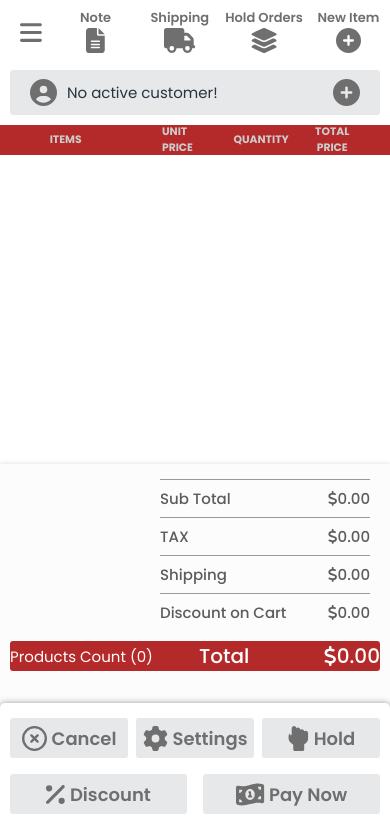
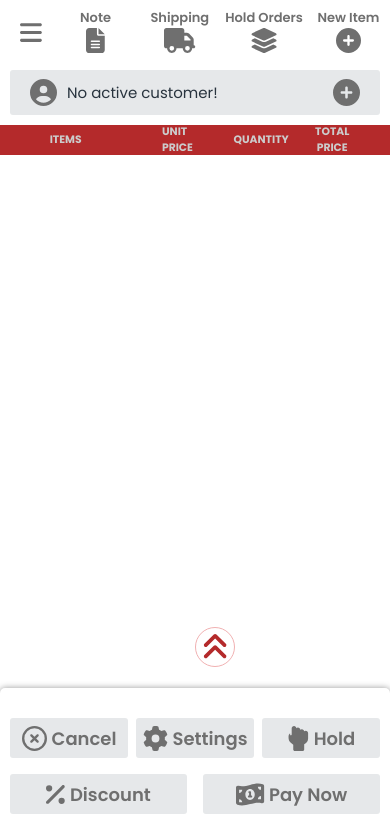
Before and after one commit to Hadayetullah/pos-application, a React (Vite) app: page / in a window 390 px wide. Shown: the top 838 px of the page. Built offline with nearby package versions, Linux system fonts and the light colour scheme.

Commit message:
POS Initial responsive complete

```diff
--- a/src/components/POS.jsx
+++ b/src/components/POS.jsx
@@ -19,7 +19,8 @@ import {
     faMoneyBill1Wave,
     faEllipsisVertical,
     faMessage,
-    faFlag
+    faFlag,
+    faAnglesUp
 } from '@fortawesome/free-solid-svg-icons'
 import { faCircleXmark, faPenToSquare, faTrashCan } from '@fortawesome/free-regular-svg-icons'
 // import { faTwitter, faFontAwesome } from '@fortawesome/free-brands-svg-icons'
@@ -38,6 +39,8 @@ const POS = () => {
 
     const [itemCount, setItemCount] = useState(0);
     const [name, setName] = useState(false);
+    const [activeSection, setActiveSection] = useState(false);
+
     const dispatch = useDispatch()
     const state = useSelector(state => state);
 
@@ -47,6 +50,7 @@ const POS = () => {
     // useEffect(()=> {
 
     // }, []);
+    // console.log(activeSection)
 
 
     useEffect(() => {
@@ -71,7 +75,12 @@ const POS = () => {
 
     const handleResize = (e) => {
         let items = Math.floor((document.querySelector(".pos__right__bottom").clientWidth)/ 170);
-        setItemCount((items));
+        if(items <=2) {
+            setItemCount((items + 1));
+        } else {
+            setItemCount((items));
+        }
+        // console.log(window.innerWidth)
     };
 
     const handleClassName = () => {
@@ -84,12 +93,50 @@ const POS = () => {
     }
 
 
+    const footer = (
+        <ul className={`${activeSection === true ? "translate__footer" : ""} left__bottom__footer`}>
+            <li className='left__bottom__footer-nav'>
+                <FontAwesomeIcon icon={faCircleXmark} className='left__nav__top-icon' />
+                <span>
+                    Cancel
+                </span>
+            </li>
+            <li className='left__bottom__footer-nav'>
+                <FontAwesomeIcon icon={faGear} className='left__nav__top-icon' />
+                <span>
+                    Settings
+                </span>
+            </li>
+            <li className='left__bottom__footer-nav'>
+                <FontAwesomeIcon icon={faHandBackFist} className='left__nav__top-icon' />
+                <span>
+                    Hold
+                </span>
+            </li>
+            <li className='left__bottom__footer-nav'>
+            <FontAwesomeIcon icon={faPercent} className='left__nav__top-icon' />
+                <span>
+                    Discount
+                </span>
+            </li>
+            <li className='responsive__visible'></li>
+            <li className='left__bottom__footer-nav'>
+                <FontAwesomeIcon icon={faMoneyBill1Wave} className='left__nav__top-icon' />
+                <span>
+                    Pay Now
+                </span>
+            </li>
+        </ul>
+    )
+
+
   return (
     <div>
         <div className="home grid">
-            <div className={`${name ? "responsive__scroll" : ""}`}>
+            {/* <div className={`${name ? "responsive__scroll" : ""}`}> */}
                 <div className="pos grid">
-                    <div className="pos__left">
+                    {/* <div className={`pos__left`}> */}
+                    <div className={`pos__left ${activeSection === true ? "pos__left-deactive" : ""}`}>
                         <nav className="left__nav__top grid">
                             <FontAwesomeIcon icon={faBars} className="pos__left__bar" />
                             <ul className="left__nav__top-items">
@@ -207,44 +254,16 @@ const POS = () => {
                                 </div>
                             </div>
 
-                            <ul className="left__bottom__footer">
-                                <li className='left__bottom__footer-nav'>
-                                    <FontAwesomeIcon icon={faCircleXmark} className='left__nav__top-icon' />
-                                    <span>
-                                        Cancel
-                                    </span>
-                                </li>
-                                <li className='left__bottom__footer-nav'>
-                                    <FontAwesomeIcon icon={faGear} className='left__nav__top-icon' />
-                                    <span>
-                                        Settings
-                                    </span>
-                                </li>
-                                <li className='left__bottom__footer-nav'>
-                                    <FontAwesomeIcon icon={faHandBackFist} className='left__nav__top-icon' />
-                                    <span>
-                                        Hold
-                                    </span>
-                                </li>
-                                <li className='left__bottom__footer-nav'>
-                                <FontAwesomeIcon icon={faPercent} className='left__nav__top-icon' />
-                                    <span>
-                                        Discount
-                                    </span>
-                                </li>
-                                <li className='responsive__visible'></li>
-                                <li className='left__bottom__footer-nav'>
-                                    <FontAwesomeIcon icon={faMoneyBill1Wave} className='left__nav__top-icon' />
-                                    <span>
-                                        Pay Now
-                                    </span>
-                                </li>
-                            </ul>
+                            { footer }
                         </footer>
                     </div>
 
+                    <div className="responsive__footer__navigation">
+                        { footer }
+                    </div>
+
                     {/* POS RIGHT */}
-                    <div className="pos__right">
+                    <div className={`pos__right ${activeSection === true ? "pos__right-active": ""}`}>
                         <nav className="right__nav__top">
                             <FontAwesomeIcon icon={faMagnifyingGlass} className="right__nav__top-search" />
                             <input type="text" className="right__nav__top-input" placeholder='Search Products...' />
@@ -282,6 +301,10 @@ const POS = () => {
                         </div>
                     </div>
                 </div>
+            {/* </div> */}
+
+            <div onClick={()=> setActiveSection(!activeSection)} className="toggle__view">
+                <FontAwesomeIcon icon={faAnglesUp} className='angle__up' />
             </div>
         </div>
     </div>
--- a/src/components/posChilds/CategoryItems.css
+++ b/src/components/posChilds/CategoryItems.css
@@ -11,7 +11,7 @@
 	/* height: 240px; */
 	text-align: center;
 	/* max-height: 100%; */
-	max-height: 330px;
+	max-height: 340px;
 	cursor: pointer;
 }
 /* .item__img {} */
--- a/src/components/posChilds/CurrentOrderList.css
+++ b/src/components/posChilds/CurrentOrderList.css
@@ -15,8 +15,9 @@
 	flex-direction: row;
 	align-items: center;
 	border: 1px solid #999;
-	height: auto;
-	border-bottom: none;
+	min-height: 40px;
+	max-height: auto;
+	/* border-bottom: none; */
 }
 .munus {
 	font-size: 25px;
--- a/src/indey.css
+++ b/src/indey.css
@@ -131,6 +131,16 @@ img {
 .pos__left {
 	width: 100%;
 	background-color: #fff;
+	overflow-y: scroll;
+	height: 100vh;
+	/* height: calc(100vh - 50px); */
+	transition: 0.3s;
+	transform: translateY(0);
+	padding-bottom: 50px;
+}
+.pos__left.pos__left-deactive {
+    transition: .3s;
+    transform: translateY(-100%);
 }
 .left__nav__top {
 	grid-template-columns: max-content 1fr;
@@ -254,22 +264,25 @@ img {
 /* LEFT BODY CONTENT */
 .body__left__content {
 	width: 100%;
-	min-height: calc(100vh - 535px);
+	height: calc(100vh - 300px);
 	padding: 10px 0 30px 0;
 	font-size: 15px;
 	background-color: #fff;
 	font-weight: 600;
 	color: #727272;
 	overflow: auto;
+	/* min-height: 275px; */
 }
 
 
-/* RIGHT SECTION BOTTOM */
+
+/* SECTION BOTTOM */
 .left__bottom {
 	background-color: #FCFCFC;
 	padding-top: 15px;
 	box-shadow: 0px 0px 5px 0px #DBDBDB;
 	padding-bottom: 50px;
+	margin-bottom: 90px;
 }
 .products__calculation__top {
 	display: flex;
@@ -307,7 +320,18 @@ img {
 	font-size: 20px;
 	font-weight: 500;
 }
-.left__bottom__footer {
+.left__bottom .left__bottom__footer {
+	display: none;
+}
+
+.responsive__footer__navigation {
+    background-color: #FCFCFC;
+	/* padding-top: 15px; */
+	box-shadow: 0px 0px 5px 0px #DBDBDB;
+	/* padding-bottom: 50px;
+	margin-bottom: 90px; */
+}
+.responsive__footer__navigation .left__bottom__footer {
 	display: grid;
 	justify-content: center;
 	/* padding: 10px; */
@@ -319,9 +343,14 @@ img {
 	left: 0;
 	right: 0;
 	background-color: #fff;
-	padding: 15px 10px 30px 10px;
+	padding: 30px 10px;
 	border-radius: 5px;
 	box-shadow: 0 0 6px 0 #999;
+    z-index: 1;
+    transition: transform .3s ease;
+}
+.responsive__footer__navigation .translate__footer.left__bottom__footer {
+    transform: translateY(100%);
 }
 .left__bottom__footer-nav {
 	height: 40px;
@@ -349,15 +378,132 @@ img {
 
 
 
+/* *************************************** POS RIGHT ***************************** */
+.pos__right {
+	width: 100%;
+	transition: .3s;
+	transform: translateY(0);
+	height: 100vh;
+    overflow-y: scroll;
+}
+.pos__right.pos__right-active {
+	transition: .3s;
+	transform: translateY(-100%);
+}
+
+
+.right__nav__top {
+    max-width: 100%;
+    display: flex;
+    justify-content: space-between;
+    align-items: center;
+    justify-items: center;
+    height: 50px;
+    box-shadow: 0px 2px 9px -3px #333;
+}
+.right__nav__top-search {
+    float: left;
+    width: 30px;
+    height: 30px;
+    margin-left: 20px;
+}
+.right__nav__top-input {
+    font-size: 20px;
+    float: left;
+    margin-left: 15px;
+    border: none;
+    background-color: transparent;
+    outline: none;
+    width: 80%;
+    resize: none;
+}
+.right__nav__top-qr {
+    float: right;
+    margin-left: auto;
+    margin-right: 20px;
+    width: 35px;
+    height: 35px;
+}
+
+
+.pos__right__bottom {
+    width: 100%;
+    height: calc(100vh - 103px);
+    /* background: rebeccapurple; */
+    border-left: 1px solid #999;
+}
+.pos__right__bottom__navsection {
+    grid-template-columns: 1fr max-content;
+    align-items: center;
+    /* border-bottom: 1px solid #D4D4D4; */
+    margin-bottom: 0;
+    /* box-shadow: 0px -51px 0px 0px #999; */
+}
+.right__nav__bottom {
+    gap: .5rem;
+    padding-right: 10px;
+}
+.right__nav__bottom-menu {
+    /* width: 10px; */
+    font-size: 35px;
+    padding: 5px 10px 0px 0;
+    color: #5C5C5C;
+}
+
+
+
+
+/* ************ TOGGLE ICON ************* */
+.toggle__view {
+	position: fixed;
+	left: 50%;
+	right: 0;
+	bottom: 21%;
+	z-index: 1000;
+	width: 40px;
+	border-radius: 50px;
+	height: 40px;
+	display: inline-flex;
+	justify-content: center;
+	align-content: center;
+	transition: .3s;
+	cursor: pointer;
+	border: 1px solid #F0B0B1;
+	background-color: #fff;
+}
+.angle__up {
+	font-size: 30px;
+	color: #B42A2B;
+	align-self: center;
+}
+
+
+
+@media (min-width: 450px) {
+    .pos__right__bottom__navsection {
+        margin-bottom: 10px;
+    }
+    .right__nav__bottom {
+        padding: 15px;
+    }
+    .right__nav__bottom-menu {
+        padding: 5px 15px 0px 0;
+    }
+}
 
 /* ************************************ LARGE DEVICE **********************************/
 
 @media (min-width: 825px) {
-    .responsive__scroll {
+    body {
+        overflow-y: scroll;
+    }
+
+
+    /* .responsive__scroll {
 		display: block;
 		width: 100%;
-		overflow: scroll;
-	}
+		overflow-y: scroll;
+	} */
 
     .home {
         grid-template-columns: 1fr;
@@ -367,7 +513,7 @@ img {
     /*============== POS ==============*/
     .pos {
         height: calc(100vh - 46px);
-        border: 1px solid #999;
+        /* border: 1px solid #999; */
 		grid-template-columns: 1fr;
 		gap: 3rem;
 		align-items: center;
@@ -380,6 +526,8 @@ img {
 		max-width: 100%;
 		min-width: 580px;
 		background-color: #fff;
+        overflow-y: hidden;
+        padding-bottom: 0;
 	}
     .left__nav__top {
         max-width: 100%;
@@ -422,16 +570,6 @@ img {
         color: #676767;
         font-size: 30px;
     }
-    /* .left__nav__top-icon {
-        color: #676767;
-        font-size: 25px;
-        margin-right: 6px;
-    } */
-
-    /* .left__nav__bottom-bg {
-        background-color: var(--first-color);
-        padding: 10px;
-    } */
     .left__nav__bottom {
         margin: 10px;
         background-color: var(--first-color-second);
@@ -457,7 +595,6 @@ img {
 
     .body__left {
         width: 100%;
-        /* height: 100%; */
         background-color: var(--body-color-alt);
     }
     .body__left__header {
@@ -466,7 +603,6 @@ img {
         align-items: center;
         background-color: #B42A2B;
         width: 100%;
-        /* background-image: radial-gradient(from left to right, rgba(64,18,161,1) 0%, rgba(10,42,128,1) 100%); */
     }
     .body__left__header-left {
         width: 35px;
@@ -474,7 +610,6 @@ img {
     .body__left__header-middle {
         display: flex;
         align-items: center;
-        /* background-color: rgb(64,14,170); */
         width: 100%;
     }
     .body__left__header-right {
@@ -490,9 +625,7 @@ img {
     .body__left__qty {
         width: 26%;
         display: flex;
-        /* flex-direction: row; */
         align-items: center;
-        /* text-align: center; */
         justify-content: space-evenly;
     }
     .body__left__totalprice {
@@ -541,6 +674,7 @@ img {
         padding-top: 15px;
         box-shadow: 0px -1px 2px 0px #6A6A6A;
         padding-bottom: 0;
+        margin-bottom: 0;
     }
     .products__calculation__top {
         display: grid;
@@ -578,6 +712,14 @@ img {
         width: 230px;
         font-size: 25px;
         font-weight: 500;
+    }
+
+    .left__bottom .left__bottom__footer {
+        display: flex;
+    }
+
+    .responsive__footer__navigation, .responsive__footer__navigation .left__bottom__footer {
+        display: none;
     }
 
     .left__bottom__footer {
@@ -644,6 +786,8 @@ img {
     .pos__right {
         max-width: 100%;
         /* height: 100vh; */
+        display: block;
+        overflow: hidden;
     }
     .right__nav__top {
         max-width: 100%;
@@ -678,29 +822,6 @@ img {
         height: 35px;
     }
 
-    .pos__right__bottom {
-        width: 100%;
-        height: calc(100vh - 103px);
-        /* background: rebeccapurple; */
-        border-left: 1px solid #999;
-    }
-    .pos__right__bottom__navsection {
-        grid-template-columns: 1fr max-content;
-        align-items: center;
-        /* border-bottom: 1px solid #D4D4D4; */
-        margin-bottom: 10px;
-        /* box-shadow: 0px -51px 0px 0px #999; */
-    }
-    .right__nav__bottom {
-        gap: .5rem;
-        padding: 15px;
-    }
-    .right__nav__bottom-menu {
-        /* width: 10px; */
-        font-size: 35px;
-        padding: 5px 15px 0px 0;
-        color: #5C5C5C;
-    }
     .categories {
         /* width: 100%; */
         gap: 1rem;
@@ -725,28 +846,37 @@ img {
 }
 
 
-@media (min-width: 1151px) {
+@media (min-width: 1051px) {
+    body {
+        overflow: hidden;
+    }
+
     .home {
         grid-template-columns: 1fr;
         gap: 0;
     }
+
     .responsive__scroll {
 		display: none;
+		width: 100%;
+		overflow: hidden;
 	}
+    /* .responsive__scroll {
+		display: none;
+	} */
     .pos {
-        height: calc(100vh - 46px);
-        border: 1px solid #999;
+        height: 100vh;
         grid-template-columns: 5fr 4fr;
         gap: 0;
-        align-items: center;
-        /* width: 100%; */
+        align-items: initial;
+        width: 100%;
         margin: 0;
         width: initial;
     }
     .pos__left {
         max-width: 100%;
-        /* min-width: 580px; */
-        background-color: #fff;
+        height: 100%;
+        overflow: hidden;
     }
     .left__nav__top {
         max-width: 100%;
@@ -789,6 +919,11 @@ img {
         font-size: 14px;
         font-weight: 600;
     }
+
+    .left__bottom .left__bottom__footer {
+        display: grid;
+    }
+
     .left__bottom__footer {
         display: grid;
         /* justify-content: space-between; */
@@ -799,13 +934,22 @@ img {
         right: initial;
         background-color: #fff;
         column-gap: initial;
-        /* row-gap: initial; */
-        /* border-radius: 0; */
-        /* box-shadow: none; */
-        /* width: 100%; */
         grid-template-columns: repeat(5, 1fr);
         column-gap: .25rem;
     }
+
+    .body__left__content {
+        width: 100%;
+        height: calc(100vh - 430px);
+        padding: 10px 0 30px 0;
+        font-size: 15px;
+        background-color: #fff;
+        font-weight: 600;
+        color: #727272;
+        overflow: auto;
+    }
+
+
     .left__bottom__footer-nav {
         font-size: 17px;
         font-weight: 600;
@@ -816,8 +960,6 @@ img {
         justify-content: center;
         align-items: center;
         border-radius: 3px;
-        /* height: 42px; */
-        /* padding: 10px; */
         column-gap: .25rem;
         /* height: 40px; */
         padding: 0;
@@ -832,6 +974,31 @@ img {
         font-weight: 700;
         color: #6F6F6F;
     }
+
+
+
+    .pos__right {
+        height: 100vh;
+        overflow: hidden;
+        border-left: 1px solid #999;
+    }
+
+    .pos__right__bottom {
+        border: none;
+        height: 100vh;
+    }
+
+    .categories {
+        gap: 1rem;
+        margin: 0 15px;
+        overflow: auto;
+        height: calc(100vh - 125px);
+        padding-bottom: 20px;
+    }
+
+    .toggle__view {
+        display: none;
+    }
 }
 
 
@@ -839,4 +1006,12 @@ img {
     .pos {
         grid-template-columns: 1fr 1fr;
     }
+
+    .pos__left {
+        overflow: hidden;
+    }
+
+    .pos__right {
+        overflow: hidden;
+    }
 }
```
